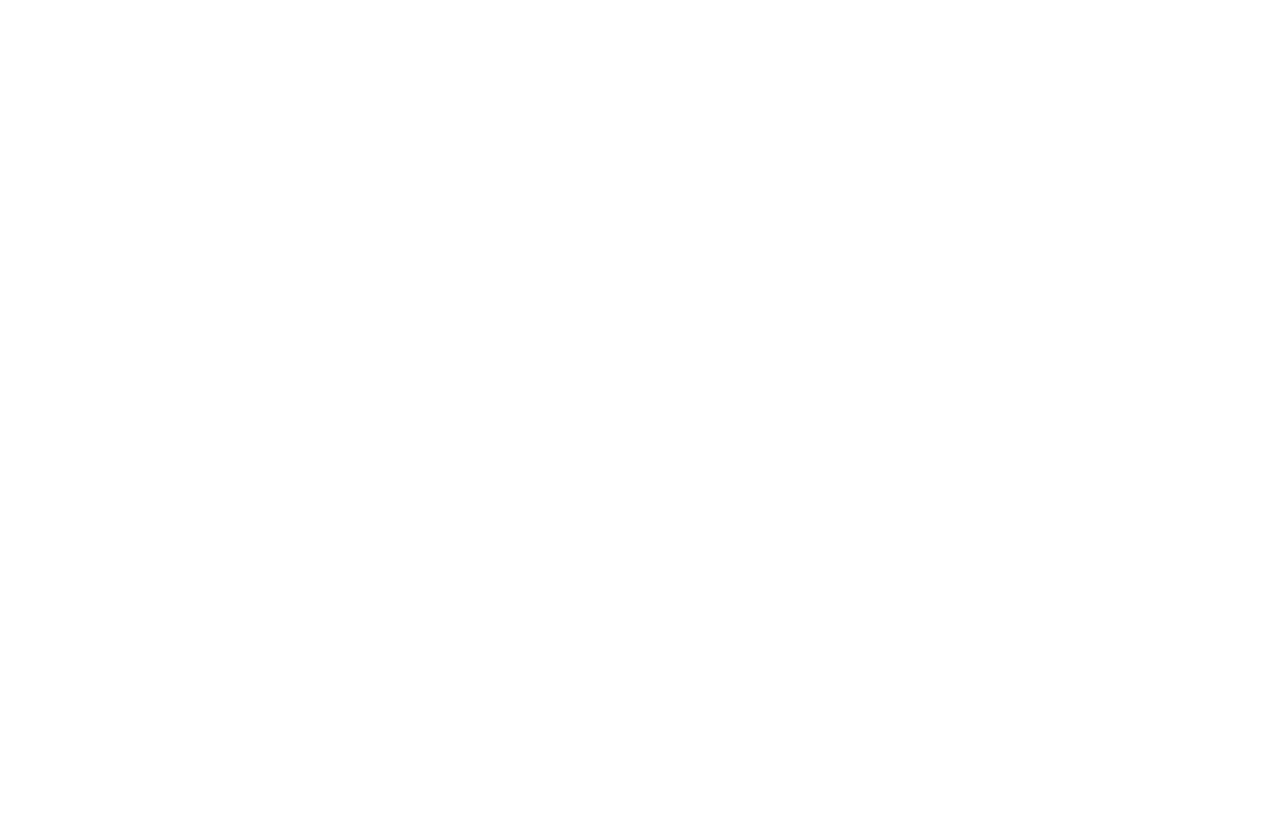
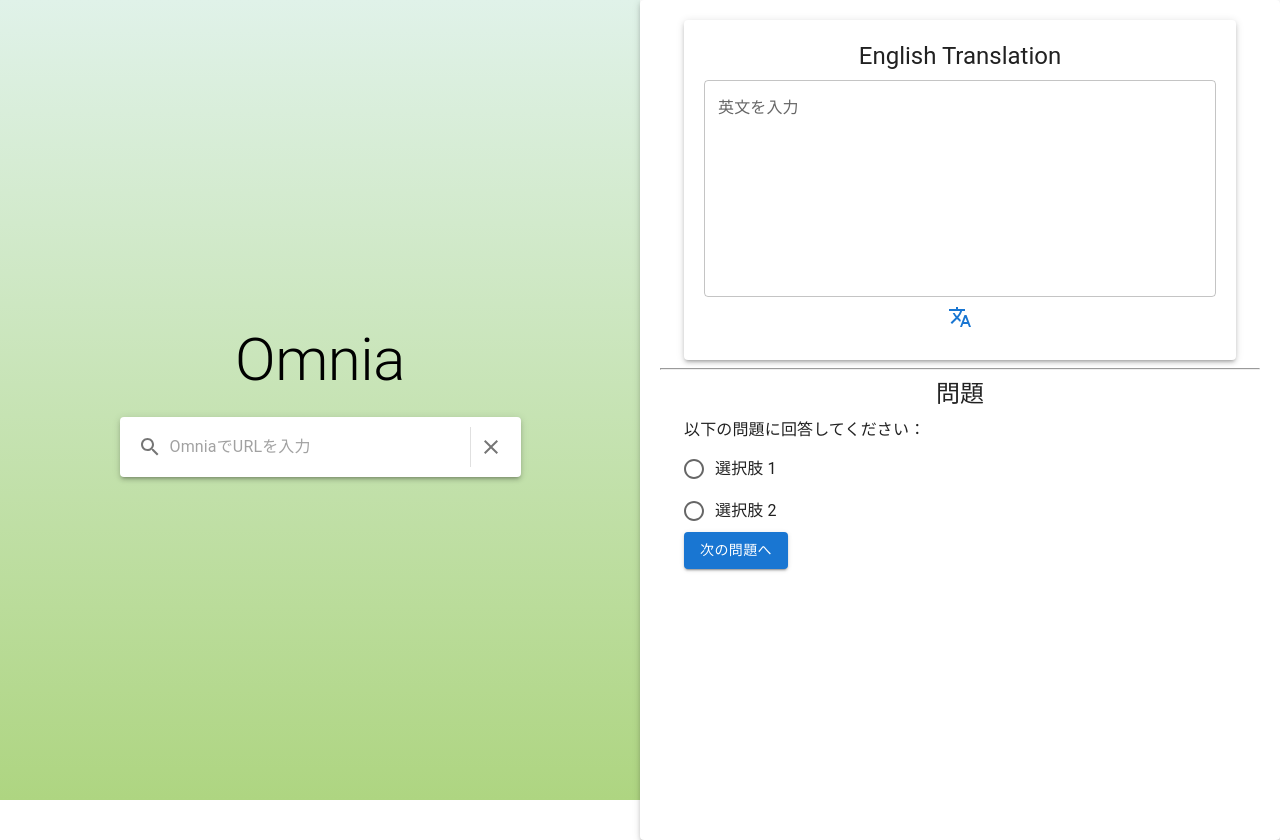
Before and after one commit to Marley-Mulvin-Broome/tech-translator, a React (Create React App) app in the folder frontend/: page /learning in a window 1280 px wide. Before the commit the page ends 800 px from the top, so only its background shows below. Built offline with nearby package versions, Linux system fonts and the light colour scheme; no server answers.

Commit message:
Learningページ作成

```diff
--- a/frontend/src/components/Learning/LearningPage.tsx
+++ b/frontend/src/components/Learning/LearningPage.tsx
@@ -1,10 +1,18 @@
 import React from 'react';
+import { Container, Grid } from '@mui/material';
+import LeftContent from './LeftContent';
+import RightContent from './RightContent';
 
 const LearningPage = () => {
   return (
-    <div>
-      {/* サイト選択学習ページのコンテンツをここに追加 */}
-    </div>
+    <Grid container>
+      <Grid item xs={12} sm={6}>
+        <LeftContent />
+      </Grid>
+      <Grid item xs={12} sm={6}>
+        <RightContent />
+      </Grid>
+    </Grid>
   );
 };
 
--- /dev/null
+++ b/frontend/src/components/Learning/LeftContent.tsx
@@ -0,0 +1,52 @@
+import React, { useState } from 'react';
+import { Paper, Typography, InputBase, IconButton, Divider } from '@mui/material';
+import SearchIcon from '@mui/icons-material/Search';
+import ClearIcon from '@mui/icons-material/Clear';
+
+const SearchField = () => {
+  const [url, setUrl] = useState<string>(''); // URLを管理する状態
+
+  // Enterキーが押されたときの処理
+  const handleEnterKeyPress = (event: React.KeyboardEvent<HTMLInputElement>) => {
+    if (event.key === 'Enter') {
+      // Enterが押されたらURLを表示
+      alert(`入力されたURL: ${url}`);
+    }
+  };
+
+  return (
+    <div style={{
+      backgroundImage: 'linear-gradient(#e0f2e9, #aed581)',
+      minHeight: '100vh',
+      display: 'flex',
+      alignItems: 'center',
+      justifyContent: 'center'
+    }}>
+      <div>
+        <Typography variant="h2" align="center" gutterBottom>
+          Omnia
+        </Typography>
+        <Paper elevation={3} style={{ padding: '10px', backgroundColor: 'white', display: 'flex', alignItems: 'center' }}>
+          <IconButton aria-label="search">
+            <SearchIcon />
+          </IconButton>
+          <InputBase
+            placeholder="OmniaでURLを入力"
+            fullWidth
+            inputProps={{ 'aria-label': 'search' }}
+            style={{ flex: 1, minWidth: '300px' }}
+            value={url}
+            onChange={(e) => setUrl(e.target.value)}
+            onKeyUp={handleEnterKeyPress}
+          />
+          <Divider orientation="vertical" flexItem />
+          <IconButton aria-label="clear">
+            <ClearIcon />
+          </IconButton>
+        </Paper>
+      </div>
+    </div>
+  );
+};
+
+export default SearchField;
--- /dev/null
+++ b/frontend/src/components/Learning/RightContent.tsx
@@ -0,0 +1,16 @@
+import React from 'react';
+import { Paper, Typography, Button } from '@mui/material';
+import RightTranslateContent from './RightTranslateContent';
+import RightQuiz from './RightQuiz';
+
+const RightContent: React.FC = () => {
+  return (
+    <Paper elevation={3} style={{ padding: '20px', height: '100%' }}>
+      <RightTranslateContent />
+      <hr /> {/* 横線で分割 */}
+      <RightQuiz />
+    </Paper>
+  );
+};
+
+export default RightContent;
--- /dev/null
+++ b/frontend/src/components/Learning/RightQuiz.tsx
@@ -0,0 +1,80 @@
+import React, { useState, useEffect } from 'react';
+import { Container, Typography, Button, RadioGroup, FormControlLabel, Radio } from '@mui/material';
+
+const RightQuiz: React.FC = () => {
+  const [question, setQuestion] = useState<string>('');
+  const [answer, setAnswer] = useState<string>('');
+  const [loading, setLoading] = useState<boolean>(false);
+
+  const generateQuestion = async () => {
+    setLoading(true);
+    try {
+      // OpenAI APIを呼び出して問題と選択肢を生成
+      const response = await fetch('/api/generate-question', {
+        method: 'GET',
+        headers: {
+          Authorization: '', // OpenAIのAPIキーを指定
+        },
+      });
+      if (response.ok) {
+        const questionData = await response.json();
+        setQuestion(questionData.question);
+        setAnswer(''); // 新しい問題が生成されたら回答をリセット
+      } else {
+        console.error('問題の生成に失敗しました:', response.statusText);
+      }
+    } catch (error) {
+      console.error('問題の生成に失敗しました:', error);
+    } finally {
+      setLoading(false);
+    }
+  };
+
+  const handleAnswerChange = (event: React.ChangeEvent<HTMLInputElement>) => {
+    setAnswer(event.target.value);
+  };
+
+  useEffect(() => {
+    // 初回のレンダリング時に問題を生成
+    generateQuestion();
+  }, []);
+
+  return (
+    <Container maxWidth="sm">
+      <Typography variant="h5" align="center" gutterBottom>
+        問題
+      </Typography>
+      <Typography variant="body1" gutterBottom>
+        以下の問題に回答してください：
+      </Typography>
+      <Typography variant="body1" gutterBottom>
+        {question}
+      </Typography>
+      <RadioGroup value={answer} onChange={handleAnswerChange}>
+        <FormControlLabel
+          value="option1"
+          control={<Radio color="primary" />}
+          label="選択肢 1"
+          labelPlacement="end"
+        />
+        <FormControlLabel
+          value="option2"
+          control={<Radio color="primary" />}
+          label="選択肢 2"
+          labelPlacement="end"
+        />
+      </RadioGroup>
+      {loading ? (
+        <Typography variant="body1" align="center" gutterBottom>
+          問題を生成中...
+        </Typography>
+      ) : (
+        <Button variant="contained" color="primary" onClick={generateQuestion}>
+          次の問題へ
+        </Button>
+      )}
+    </Container>
+  );
+};
+
+export default RightQuiz;
--- /dev/null
+++ b/frontend/src/components/Learning/RightTranslateContent.tsx
@@ -0,0 +1,73 @@
+import React, { useState } from 'react';
+import { Paper, Typography, Button, TextField, CircularProgress, Container, Grid, IconButton } from '@mui/material';
+import TranslateIcon from '@mui/icons-material/Translate';
+
+const RightTranslateContent: React.FC = () => {
+  const [sourceText, setSourceText] = useState('');
+  const [translation, setTranslation] = useState('');
+  const [loading, setLoading] = useState(false);
+
+  const handleTranslate = async () => {
+    if (!sourceText) {
+      return;
+    }
+
+    setLoading(true);
+
+    try {
+      const response = await fetch('/api/translate', {
+        method: 'POST',
+        headers: {
+          'Content-Type': 'application/json',
+        },
+        body: JSON.stringify({ text: sourceText }),
+      });
+
+      if (response.ok) {
+        const data = await response.json();
+        setTranslation(data.translation);
+      } else {
+        console.error('翻訳エラー:', response.statusText);
+      }
+    } catch (error) {
+      console.error('翻訳エラー:', error);
+    } finally {
+      setLoading(false);
+    }
+  };
+
+  return (
+    <Container maxWidth="sm">
+      <Paper elevation={3} style={{ padding: '20px', backgroundColor: 'white', minHeight: '300px', textAlign: 'center' }}>
+        <Typography variant="h5" align="center" gutterBottom>
+          English Translation
+        </Typography>
+        <TextField
+          label="英文を入力"
+          variant="outlined"
+          fullWidth
+          rows={8}
+          multiline
+          value={sourceText}
+          onChange={(e) => setSourceText(e.target.value)}
+        />
+        <IconButton aria-label="Translate" color="primary" onClick={handleTranslate}>
+          <TranslateIcon />
+        </IconButton>
+        {loading && <CircularProgress />}
+        {translation && (
+          <div>
+            <Typography variant="h6" align="center" gutterBottom>
+              翻訳結果
+            </Typography>
+            <Typography variant="body1" gutterBottom>
+              {translation}
+            </Typography>
+          </div>
+        )}
+      </Paper>
+    </Container>
+  );
+};
+
+export default RightTranslateContent;
--- /dev/null
+++ b/package.json
@@ -0,0 +1,5 @@
+{
+  "devDependencies": {
+    "@types/node": "^20.8.2"
+  }
+}
```
Also changed, not shown: frontend/package.json (+6 -2 lines), frontend/src/components/News/NewsPage.tsx (+0 -49 lines), frontend/src/firebase/auth.tsx (added, +9 -0 lines), frontend/src/firebase/database.tsx (added, +9 -0 lines), frontend/src/firebase/firebase.tsx (added, +9 -0 lines), 1 other file (tests, documents, lock files or other folders).
